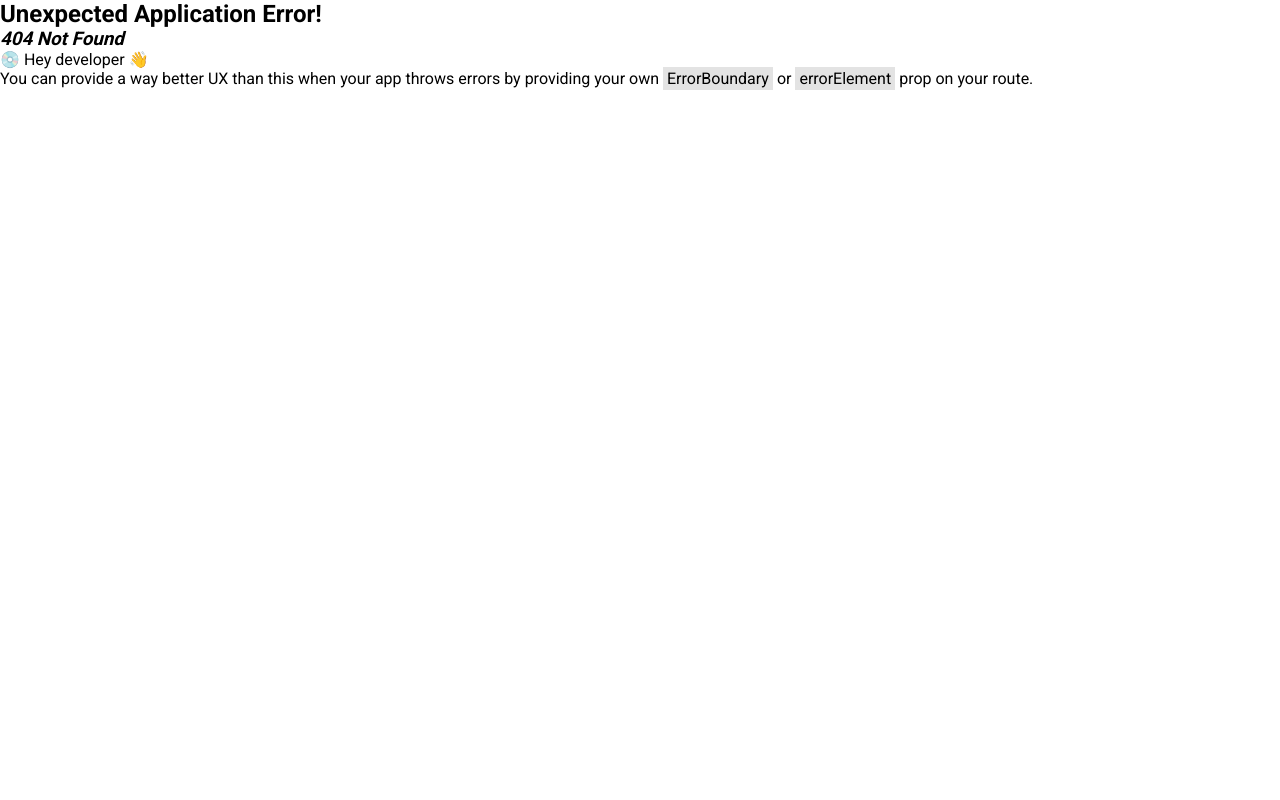
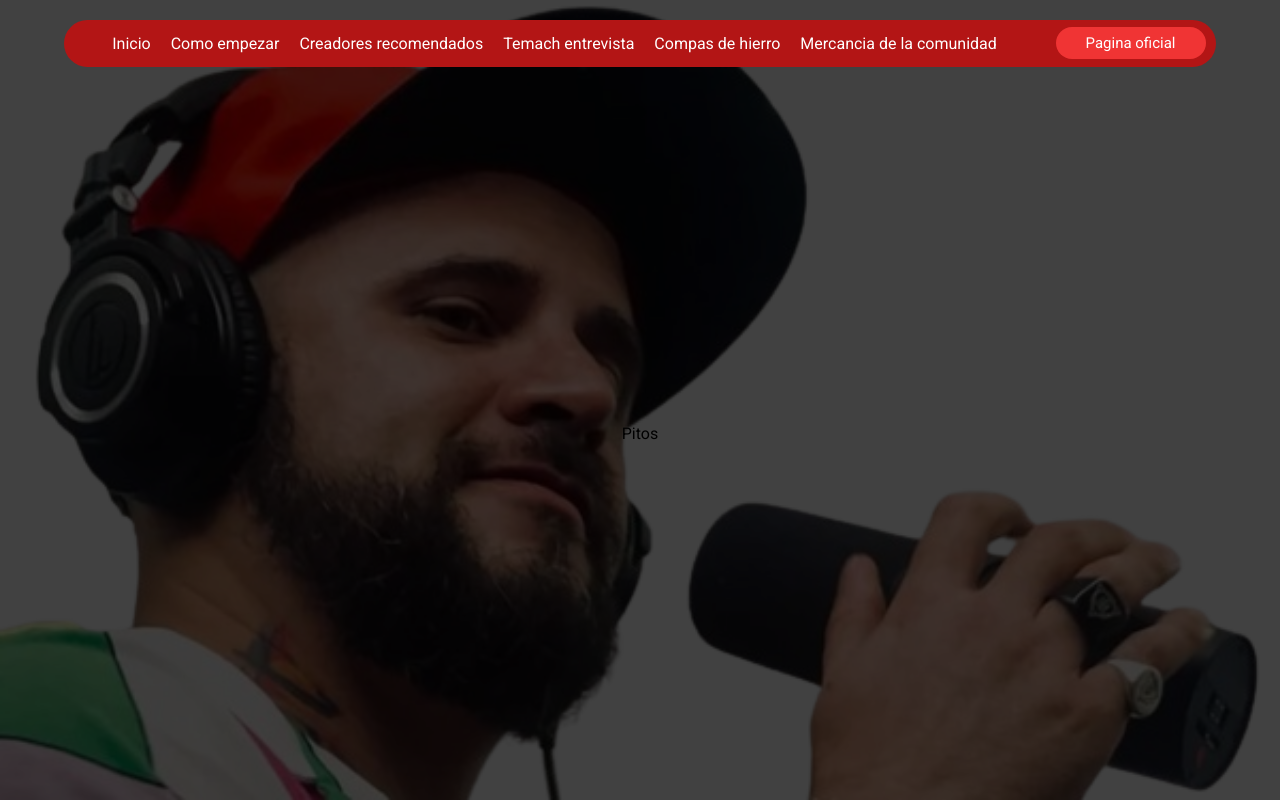
Before and after one commit to Maximiliano17/Temach_Blog, a React (Vite) app: page /Recomendados in a window 1280 px wide. Before the commit this address had no page. Built offline with nearby package versions, Linux system fonts and the light colour scheme.

Commit message:
Subir new section

```diff
--- a/src/componets/Header.jsx
+++ b/src/componets/Header.jsx
@@ -16,6 +16,9 @@ function Header(){
               <Link  to={`/Guia`}  className={styles.listitem}>
                 Como empezar
               </Link>
+              <Link  to={`/Recomendados`}  className={styles.listitem}>
+                Creadores recomendados
+              </Link>
               <a href="#">Temach entrevista</a>
               <a href="#">Compas de hierro</a>
               <a href="#">Mercancia de la comunidad</a>
--- a/src/main.jsx
+++ b/src/main.jsx
@@ -8,6 +8,7 @@ import {
 //Components
 import App from './App.jsx'
 import Guia from './views/GuiaView.jsx';
+import Creadores from './views/CreadoresComunidad.jsx';
 
 //Rutas
 
@@ -20,6 +21,10 @@ const router = createBrowserRouter([
     path: "/Guia",
     element: <Guia/>,
   },
+  {
+    path: "/Recomendados",
+    element: <Creadores/>,
+  },
 ]);
 
 ReactDOM.createRoot(document.getElementById("root")).render(
--- /dev/null
+++ b/src/modules/Comunidad.module.css
@@ -0,0 +1,39 @@
+*{
+    padding: 0;
+    margin: 0;
+    box-sizing: border-box;
+    font-family: 'Roboto', sans-serif;
+}
+
+.containerCreadores{
+    position: relative;
+    width: 100%;
+    height: 100vh;
+    display: flex;
+    justify-content: center;
+    align-items: center;
+    flex-direction: column;
+    background-image: url("../assets/image.png");
+    background-position: center;
+    background-repeat: no-repeat;
+    background-size: cover;
+}
+
+.containerCreadores::after {
+    content: " ";
+    background: rgba(0, 0, 0, 0.747);
+    z-index: 1;
+    position: absolute;
+    top: 0;
+    left: 0;
+    width: 100%;
+    height: 100%;
+}
+
+.creadoresHome{
+    width: 100%;
+    height: calc(100vh - 3rem);
+    display: flex;
+    justify-content: center;
+    align-items: center;
+}
--- a/src/modules/Guia.module.css
+++ b/src/modules/Guia.module.css
@@ -160,11 +160,11 @@
 }
 
 @media(max-width: 1250px){
+    .ContainerGuia{
+        margin-bottom: 20px;
+        height: fit-content;
+    }
     .guiaInicio{
-    }
-
-    .infoGuia{
         display: none;
     }
-
 }
--- a/src/modules/Header.module.css
+++ b/src/modules/Header.module.css
@@ -18,7 +18,7 @@
 }
 
 .navBar{
-    width: 70%;
+    width: calc(100% - 12rem);
     height: 100%;
     display: flex;
     justify-content: center;
--- /dev/null
+++ b/src/views/CreadoresComunidad.jsx
@@ -0,0 +1,17 @@
+import styles from "../modules/Comunidad.module.css"
+import Header from "../componets/Header"
+
+function Creadores(){
+    return(
+        <>
+        <div className={styles.containerCreadores}>
+         <Header />
+          <section className={styles.creadoresHome}>
+           Pitos
+          </section>
+        </div>
+        </>
+    )
+}
+
+export default Creadores
--- a/src/views/GuiaView.jsx
+++ b/src/views/GuiaView.jsx
@@ -18,7 +18,6 @@ function Guia(){
                  url='https://youtu.be/1Z29SPNuuTM?si=b-BcjULSM5ppqs-r'
                  controls = {true}
                  playing={true}
-
               />
             </section>
             <section className={styles.infoGuia}>
```
Also changed, not shown: src/assets/image.png (added), src/componets/Comienzo.jsx (line endings or trailing spaces), src/modules/Home.module.css (line endings or trailing spaces), src/views/Home.jsx (line endings or trailing spaces).
